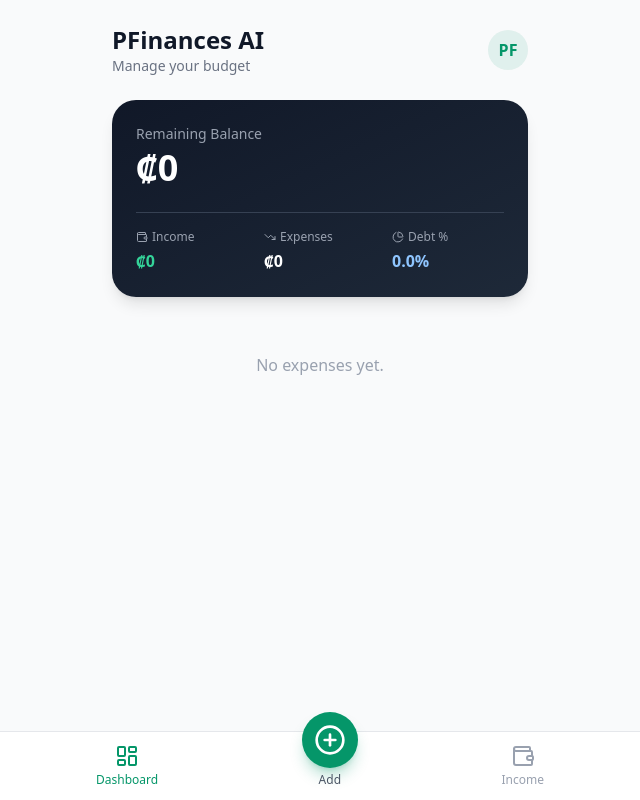
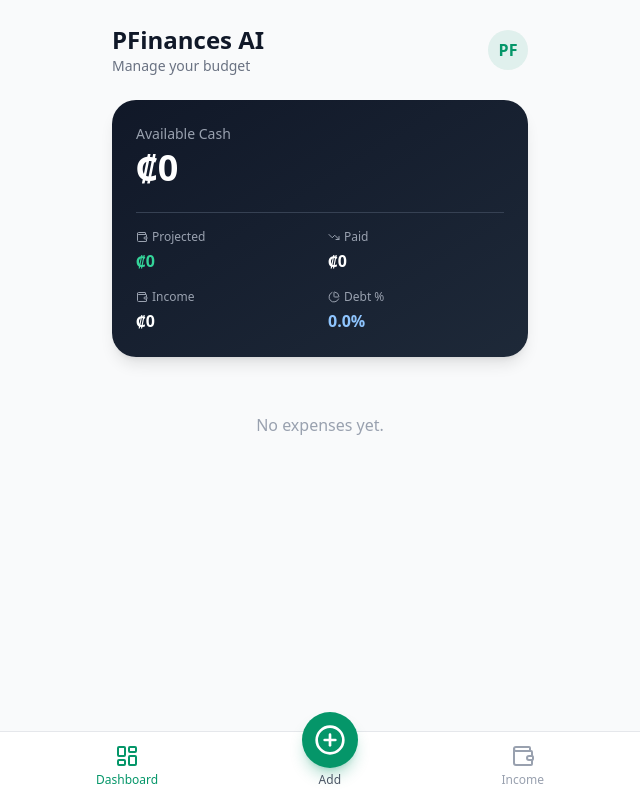
Before and after one commit to fufales/finance-agent-ai-frontend, a React (Vite) app: page / in a window 1280 px wide. Shown: the whole page, without its empty margins (320-960 px from the left). Built offline with nearby package versions, Linux system fonts and the light colour scheme.

Commit message:
add check paid

```diff
--- a/src/components/Dashboard.jsx
+++ b/src/components/Dashboard.jsx
@@ -14,6 +14,7 @@ const Dashboard = () => {
     addExpense,
     deleteExpense,
     editExpense,
+    togglePaid,
     totals,
   } = useFinanceData();
 
@@ -90,7 +91,12 @@ const Dashboard = () => {
             <SummaryCard totals={totals} />
 
             <div className="mb-20">
-              <ExpenseList expenses={expenses} onDelete={deleteExpense} onEdit={handleStartEdit} />
+              <ExpenseList
+                expenses={expenses}
+                onDelete={deleteExpense}
+                onEdit={handleStartEdit}
+                onTogglePaid={togglePaid}
+              />
             </div>
           </>
         );
--- a/src/components/ExpenseForm.jsx
+++ b/src/components/ExpenseForm.jsx
@@ -71,6 +71,7 @@ const ExpenseForm = ({ onAdd, initialData, isEditing, onUpdate }) => {
             getIcon={getCategoryIcon}
           />
         </div>
+        <div className="flex items-center justify-between">
           <div className="flex items-center gap-4">
             <span className="text-sm text-gray-500">Assign to Period:</span>
             <div className="flex gap-2">
@@ -90,6 +91,7 @@ const ExpenseForm = ({ onAdd, initialData, isEditing, onUpdate }) => {
               </button>
             </div>
           </div>
+        </div>
         <button
           type="submit"
           className="w-full flex items-center justify-center gap-2 bg-gray-900 text-white py-3 rounded-xl font-semibold hover:bg-gray-800 transition-colors"
--- a/src/components/ExpenseList.jsx
+++ b/src/components/ExpenseList.jsx
@@ -3,7 +3,7 @@ import { Trash2, Edit2 } from 'lucide-react';
 import { formatCurrency } from '../utils/format';
 import { getCategoryIcon } from '../utils/categories';
 
-const ExpenseList = ({ expenses, onDelete, onEdit }) => {
+const ExpenseList = ({ expenses, onDelete, onEdit, onTogglePaid }) => {
   if (expenses.length === 0) {
     return (
       <div className="text-center py-8 text-gray-400">
@@ -16,19 +16,31 @@ const ExpenseList = ({ expenses, onDelete, onEdit }) => {
     <div className="space-y-3">
       <h3 className="text-lg font-semibold text-gray-800 px-1">Recent Expenses</h3>
       {expenses.slice().reverse().map((expense) => (
-        <div key={expense.id} className="bg-white p-4 rounded-xl shadow-sm border border-gray-100 flex items-center justify-between group">
+        <div key={expense.id} className={`p-4 rounded-xl shadow-sm border flex items-center justify-between group transition-colors ${expense.paid ? 'bg-gray-50 border-gray-200' : 'bg-white border-gray-100'}`}>
           <div className="flex items-center gap-3">
+            <button
+              onClick={() => onTogglePaid(expense.id)}
+              className={`w-6 h-6 rounded-full border-2 flex items-center justify-center transition-colors ${
+                expense.paid
+                  ? 'bg-money-green border-money-green text-white'
+                  : 'border-gray-300 text-transparent hover:border-money-green'
+              }`}
+            >
+              <svg xmlns="http://www.w3.org/2000/svg" width="14" height="14" viewBox="0 0 24 24" fill="none" stroke="currentColor" strokeWidth="3" strokeLinecap="round" strokeLinejoin="round">
+                <polyline points="20 6 9 17 4 12"></polyline>
+              </svg>
+            </button>
             <div className={`w-2 h-10 rounded-full ${expense.period === 1 ? 'bg-blue-400' : 'bg-purple-400'}`} title={`Period ${expense.period}`}></div>
             <div className="w-10 h-10 rounded-full bg-gray-100 flex items-center justify-center text-gray-600">
               {React.createElement(getCategoryIcon(expense.category), { size: 20 })}
             </div>
             <div>
-              <p className="font-medium text-gray-900">{expense.name}</p>
+              <p className={`font-medium ${expense.paid ? 'text-gray-500 line-through' : 'text-gray-900'}`}>{expense.name}</p>
               <p className="text-xs text-gray-500">{expense.category} • Period {expense.period}</p>
             </div>
           </div>
           <div className="flex items-center gap-2">
-            <span className="font-semibold text-gray-900 mr-2">{formatCurrency(expense.amount)}</span>
+            <span className={`font-semibold mr-2 ${expense.paid ? 'text-gray-400' : 'text-gray-900'}`}>{formatCurrency(expense.amount)}</span>
             <button
               onClick={() => onEdit(expense)}
               className="p-2 text-gray-400 hover:text-blue-500 hover:bg-blue-50 rounded-lg transition-colors"
--- a/src/components/SummaryCard.jsx
+++ b/src/components/SummaryCard.jsx
@@ -3,33 +3,42 @@ import { formatCurrency, formatPercentage } from '../utils/format';
 import { Wallet, TrendingDown, PieChart } from 'lucide-react';
 
 const SummaryCard = ({ totals }) => {
-  const { totalIncome, totalExpenses, balance, debtPercentage } = totals;
-  const isDeficit = balance < 0;
+  const { totalIncome, totalExpenses, paidExpenses, projectedBalance, availableBalance, debtPercentage } = totals;
+  const isDeficit = availableBalance < 0;
 
   return (
     <div className="bg-gradient-to-br from-gray-900 to-gray-800 text-white p-6 rounded-3xl shadow-lg mb-6">
       <div className="flex flex-col gap-6">
         <div>
-          <p className="text-gray-400 text-sm font-medium mb-1">Remaining Balance</p>
+          <p className="text-gray-400 text-sm font-medium mb-1">Available Cash</p>
           <h1 className={`text-4xl font-bold ${isDeficit ? 'text-red-400' : 'text-white'}`}>
-            {formatCurrency(balance)}
+            {formatCurrency(availableBalance)}
           </h1>
         </div>
 
-        <div className="grid grid-cols-3 gap-4 border-t border-gray-700 pt-4">
+        <div className="grid grid-cols-2 gap-4 border-t border-gray-700 pt-4">
+          <div>
+            <div className="flex items-center gap-1 text-gray-400 text-xs mb-1">
+              <Wallet className="w-3 h-3" />
+              Projected
+            </div>
+            <p className={`font-semibold ${projectedBalance < 0 ? 'text-red-400' : 'text-money-green-light'}`}>
+              {formatCurrency(projectedBalance)}
+            </p>
+          </div>
+          <div>
+            <div className="flex items-center gap-1 text-gray-400 text-xs mb-1">
+              <TrendingDown className="w-3 h-3" />
+              Paid
+            </div>
+            <p className="font-semibold text-white">{formatCurrency(paidExpenses)}</p>
+          </div>
           <div>
             <div className="flex items-center gap-1 text-gray-400 text-xs mb-1">
               <Wallet className="w-3 h-3" />
               Income
             </div>
-            <p className="font-semibold text-money-green-light">{formatCurrency(totalIncome)}</p>
-          </div>
-          <div>
-            <div className="flex items-center gap-1 text-gray-400 text-xs mb-1">
-              <TrendingDown className="w-3 h-3" />
-              Expenses
-            </div>
-            <p className="font-semibold text-white">{formatCurrency(totalExpenses)}</p>
+            <p className="font-semibold text-white">{formatCurrency(totalIncome)}</p>
           </div>
           <div>
             <div className="flex items-center gap-1 text-gray-400 text-xs mb-1">
--- a/src/hooks/useFinanceData.js
+++ b/src/hooks/useFinanceData.js
@@ -31,7 +31,7 @@ export const useFinanceData = () => {
   };
 
   const addExpense = (expense) => {
-    const newExpense = { ...expense, id: crypto.randomUUID() };
+    const newExpense = { ...expense, id: crypto.randomUUID(), paid: false };
     setData(prev => ({
       ...prev,
       expenses: [...prev.expenses, newExpense],
@@ -52,11 +52,20 @@ export const useFinanceData = () => {
     }));
   };
 
+  const togglePaid = (id) => {
+    setData(prev => ({
+      ...prev,
+      expenses: prev.expenses.map(e => e.id === id ? { ...e, paid: !e.paid } : e),
+    }));
+  };
+
   const totalIncome = data.income.period1 + data.income.period2;
 
   const totalExpenses = data.expenses.reduce((sum, item) => sum + item.amount, 0);
+  const paidExpenses = data.expenses.reduce((sum, item) => item.paid ? sum + item.amount : sum, 0);
 
-  const balance = totalIncome - totalExpenses;
+  const projectedBalance = totalIncome - totalExpenses;
+  const availableBalance = totalIncome - paidExpenses;
 
   const debtExpenses = data.expenses
     .filter(e => e.category === 'Debts' || e.category === 'Credit cards')
@@ -71,10 +80,13 @@ export const useFinanceData = () => {
     addExpense,
     deleteExpense,
     editExpense,
+    togglePaid,
     totals: {
       totalIncome,
       totalExpenses,
-      balance,
+      paidExpenses,
+      projectedBalance,
+      availableBalance,
       debtPercentage,
     },
   };
```
Lines whose indentation alone changed are shown as unchanged.
